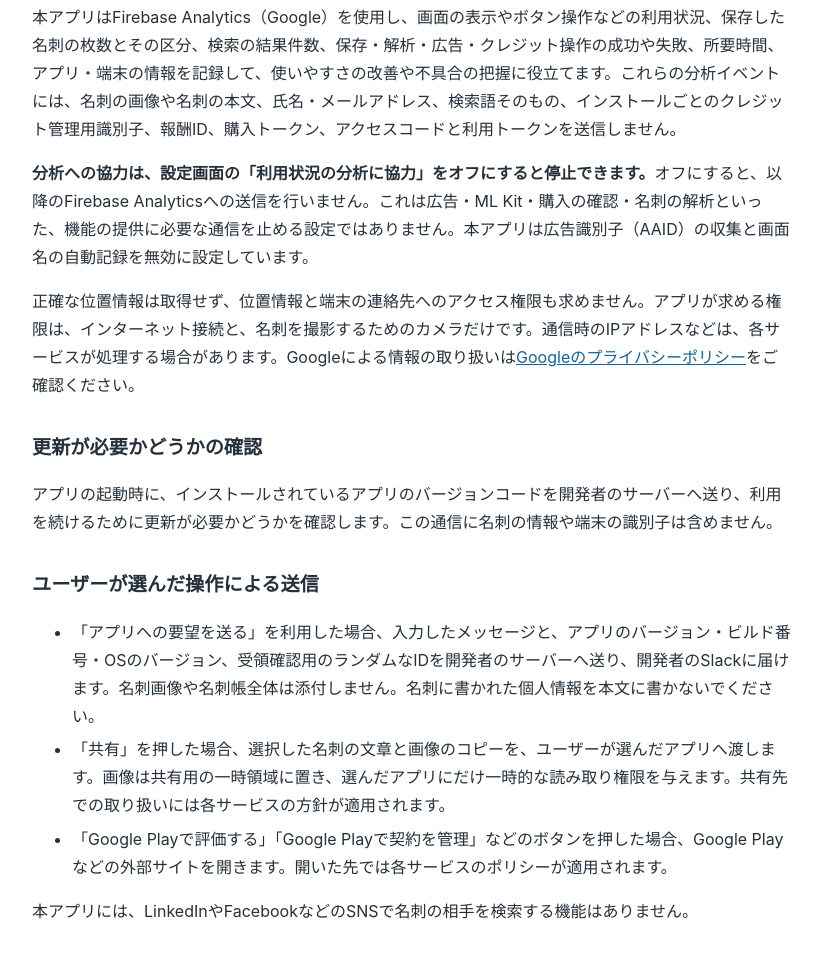
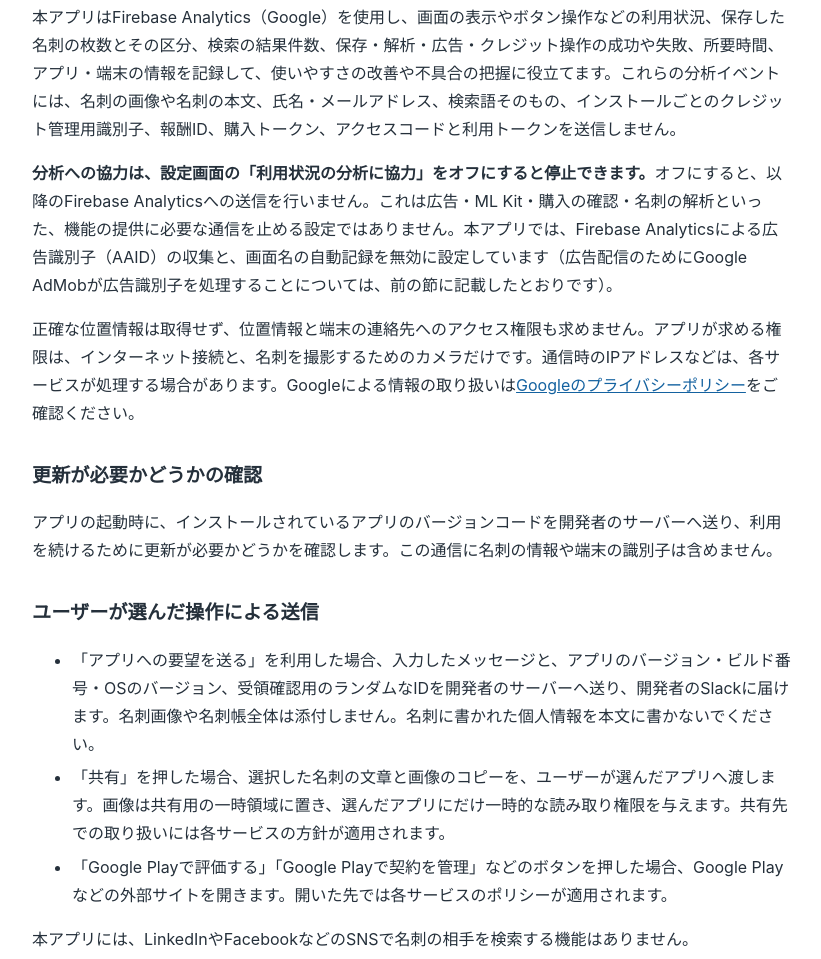
Before and after one commit to shiba6v/meishi-page, a plain HTML site: page android-privacy.html in a window 1280 px wide. Shown: the part 2499-3458 px from the top of the page, without its empty margins (228-1049 px from the left). Drawn offline with Linux system fonts and the light colour scheme.

Commit message:
Say which Google the advertising ID switch applies to
The analytics section said the advertising ID is not collected, one section
after the ads section said AdMob processes it. Both are true - Firebase
Analytics has adid collection off in the manifest, AdMob still uses the ID
to serve ads - but read together the page contradicted itself.

Co-Authored-By: Claude Opus 5 <noreply@anthropic.com>

```diff
--- a/android-privacy.html
+++ b/android-privacy.html
@@ -49,7 +49,7 @@
 
   <h2>利用状況の分析</h2>
   <p>本アプリはFirebase Analytics（Google）を使用し、画面の表示やボタン操作などの利用状況、保存した名刺の枚数とその区分、検索の結果件数、保存・解析・広告・クレジット操作の成功や失敗、所要時間、アプリ・端末の情報を記録して、使いやすさの改善や不具合の把握に役立てます。これらの分析イベントには、名刺の画像や名刺の本文、氏名・メールアドレス、検索語そのもの、インストールごとのクレジット管理用識別子、報酬ID、購入トークン、アクセスコードと利用トークンを送信しません。</p>
-  <p><strong>分析への協力は、設定画面の「利用状況の分析に協力」をオフにすると停止できます。</strong>オフにすると、以降のFirebase Analyticsへの送信を行いません。これは広告・ML Kit・購入の確認・名刺の解析といった、機能の提供に必要な通信を止める設定ではありません。本アプリは広告識別子（AAID）の収集と画面名の自動記録を無効に設定しています。</p>
+  <p><strong>分析への協力は、設定画面の「利用状況の分析に協力」をオフにすると停止できます。</strong>オフにすると、以降のFirebase Analyticsへの送信を行いません。これは広告・ML Kit・購入の確認・名刺の解析といった、機能の提供に必要な通信を止める設定ではありません。本アプリでは、Firebase Analyticsによる広告識別子（AAID）の収集と、画面名の自動記録を無効に設定しています（広告配信のためにGoogle AdMobが広告識別子を処理することについては、前の節に記載したとおりです）。</p>
   <p>正確な位置情報は取得せず、位置情報と端末の連絡先へのアクセス権限も求めません。アプリが求める権限は、インターネット接続と、名刺を撮影するためのカメラだけです。通信時のIPアドレスなどは、各サービスが処理する場合があります。Googleによる情報の取り扱いは<a href="https://policies.google.com/privacy">Googleのプライバシーポリシー</a>をご確認ください。</p>
 
   <h2>更新が必要かどうかの確認</h2>
```
